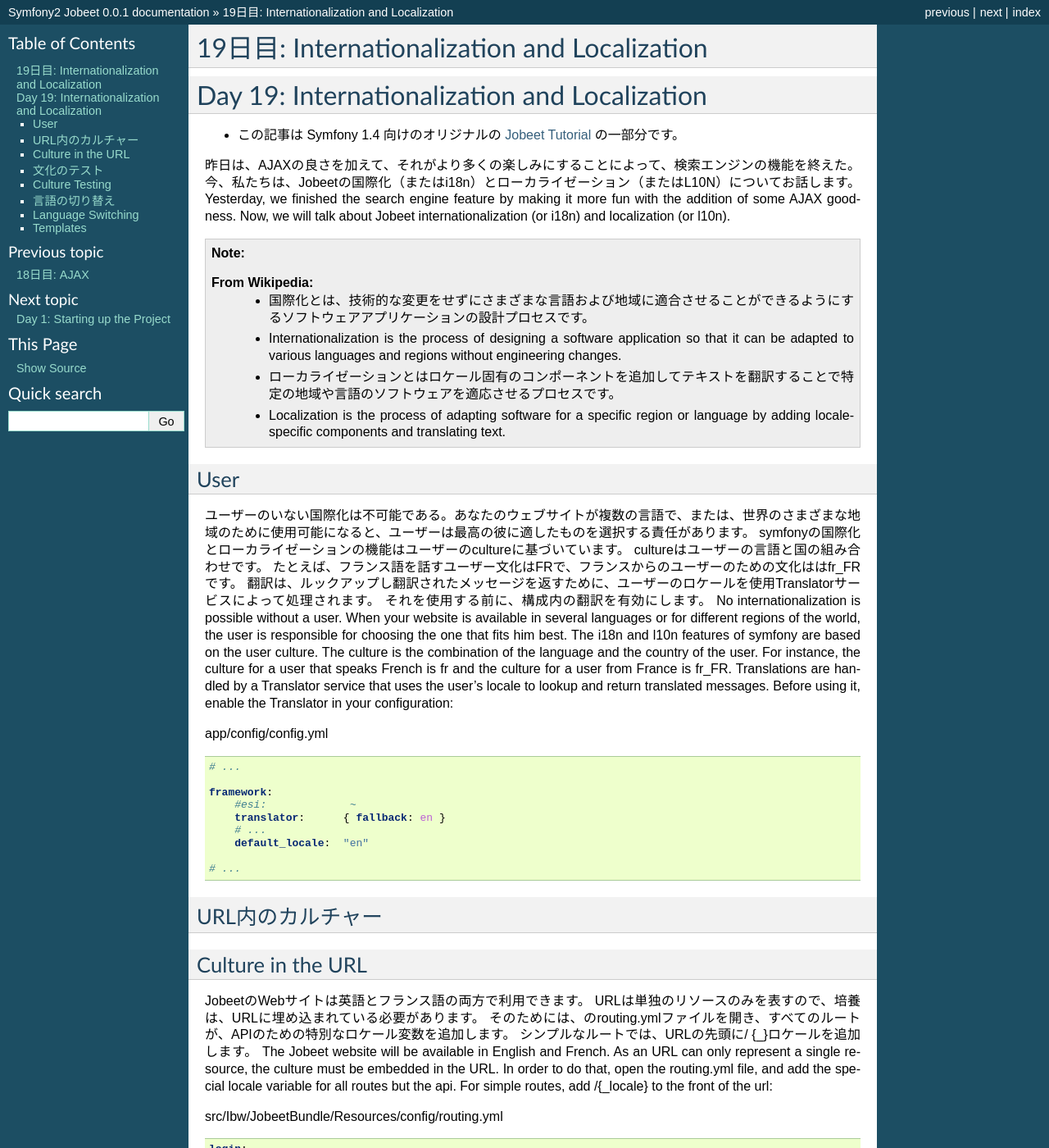
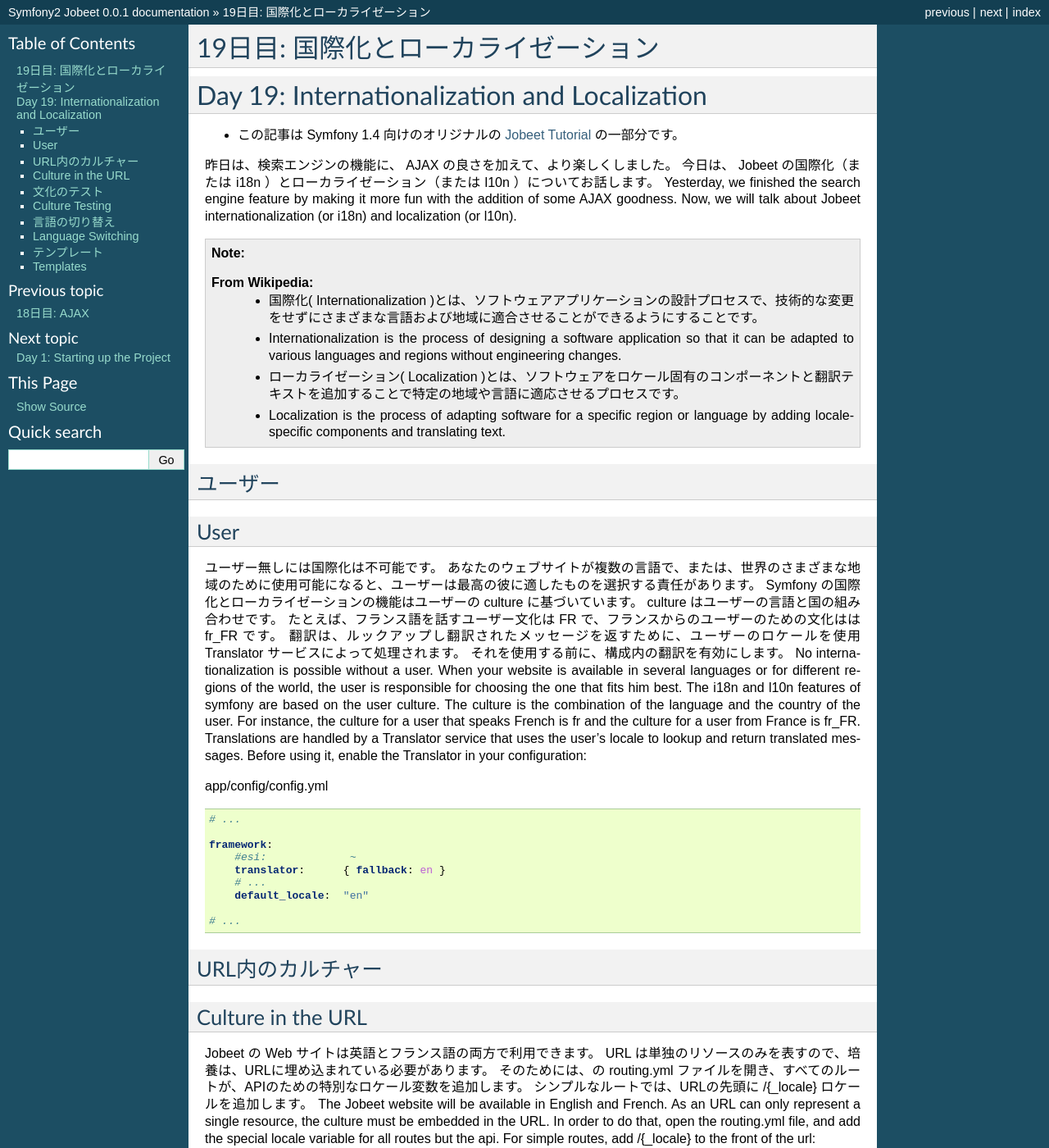
Before and after one commit to symfony-japan-old/symfony2-jobeet-ja, a Sphinx documentation site: the page built from source/day-19-internationalization-and-localization.rst, in a window 1280 px wide and 1400 px high. Shown: the whole window at 82% size. Built offline with Sphinx 7.4.7, drawn with Linux system fonts in a browser that asks for light colours; some of the changed text lies outside the part shown.

Commit message:
10/29 morning

```diff
--- a/source/day-19-internationalization-and-localization.rst
+++ b/source/day-19-internationalization-and-localization.rst
@@ -1,30 +1,33 @@
-19日目: Internationalization and Localization
-=============================================
+19日目: 国際化とローカライゼーション
+=============================
 Day 19: Internationalization and Localization
 =============================================
 
 .. include:: common/original.rst.inc
 
-昨日は、AJAXの良さを加えて、それがより多くの楽しみにすることによって、検索エンジンの機能を終えた。
-今、私たちは、Jobeetの国際化（またはi18n）とローカライゼーション（またはL10N）についてお話します。
+昨日は、検索エンジンの機能に、 AJAX の良さを加えて、より楽しくしました。
+今日は、 Jobeet の国際化（または i18n ）とローカライゼーション（または l10n ）についてお話します。
 Yesterday, we finished the search engine feature by making it more fun with the addition of some AJAX goodness.
 Now, we will talk about Jobeet internationalization (or i18n) and localization (or l10n).
 
 .. note::
 
    From Wikipedia:
-      * 国際化とは、技術的な変更をせずにさまざまな言語および地域に適合させることができるようにするソフトウェアアプリケーションの設計プロセスです。
+      * 国際化( Internationalization )とは、ソフトウェアアプリケーションの設計プロセスで、技術的な変更をせずにさまざまな言語および地域に適合させることができるようにすることです。
       * Internationalization is the process of designing a software application so that it can be adapted to various languages and regions without engineering changes.
-      * ローカライゼーションとはロケール固有のコンポーネントを追加してテキストを翻訳することで特定の地域や言語のソフトウェアを適応させるプロセスです。
+      * ローカライゼーション( Localization )とは、ソフトウェアをロケール固有のコンポーネントと翻訳テキストを追加することで特定の地域や言語に適応させるプロセスです。
       * Localization is the process of adapting software for a specific region or language by adding locale-specific components and translating text.
 
+ユーザー
+------
 User
 ----
 
-ユーザーのいない国際化は不可能である。あなたのウェブサイトが複数の言語で、または、世界のさまざまな地域のために使用可能になると、ユーザーは最高の彼に適したものを選択する責任があります。
-symfonyの国際化とローカライゼーションの機能はユーザーのcultureに基づいています。 cultureはユーザーの言語と国の組み合わせです。
-たとえば、フランス語を話すユーザー文化はFRで、フランスからのユーザーのための文化ははfr_FRです。
-翻訳は、ルックアップし翻訳されたメッセージを返すために、ユーザーのロケールを使用Translatorサービスによって処理されます。
+ユーザー無しには国際化は不可能です。
+あなたのウェブサイトが複数の言語で、または、世界のさまざまな地域のために使用可能になると、ユーザーは最高の彼に適したものを選択する責任があります。
+Symfony の国際化とローカライゼーションの機能はユーザーの culture に基づいています。 culture はユーザーの言語と国の組み合わせです。
+たとえば、フランス語を話すユーザー文化は FR で、フランスからのユーザーのための文化はは fr_FR です。
+翻訳は、ルックアップし翻訳されたメッセージを返すために、ユーザーのロケールを使用 Translator サービスによって処理されます。
 それを使用する前に、構成内の翻訳を有効にします。
 No internationalization is possible without a user.
 When your website is available in several languages or for different regions of the world, the user is responsible for choosing the one that fits him best.
@@ -53,10 +56,10 @@
 Culture in the URL
 ------------------
 
-JobeetのWebサイトは英語とフランス語の両方で利用できます。
-URLは単独のリソースのみを表すので、培養は、URLに埋め込まれている必要があります。
-そのためには、のrouting.ymlファイルを開き、すべてのルートが、APIのための特別なロケール変数を追加します。
-シンプルなルートでは、URLの先頭に/ {_}ロケールを追加します。
+Jobeet の Web サイトは英語とフランス語の両方で利用できます。
+URL は単独のリソースのみを表すので、培養は、URLに埋め込まれている必要があります。
+そのためには、の routing.yml ファイルを開き、すべてのルートが、APIのための特別なロケール変数を追加します。
+シンプルなルートでは、URLの先頭に /{_locale} ロケールを追加します。
 The Jobeet website will be available in English and French.
 As an URL can only represent a single resource, the culture must be embedded in the URL.
 In order to do that, open the routing.yml file, and add the special locale variable for all routes but the api.
@@ -104,7 +107,7 @@
        requirements:
            _locale: en|fr
 
-私たちは言語だけ多くのホームページをサポートする必要があるので（/ EN/、/ FR/、...）、デフォルトのホームページ（/）は、ユーザーのcultureに従って、適切なローカライズされたものにリダイレクトする必要があります。
+私たちは言語だけ多くのホームページをサポートする必要があるので（/en/, /fr/, …）、デフォルトのホームページ（ / ）は、ユーザーの culture に従って、適切なローカライズされたものにリダイレクトする必要があります。
 彼は初めて訪問するようになるので、ユーザーは、まだ文化を持っていない場合でも、優先文化は（私たちは、以前にそれを宣言したように、それはENになります）彼のために選択されます。
 だから先に行くと、あなたのためにそれを行うとともに、自分のホームページにルートを変更するために新しいルートを追加します。
 As we need as many homepages as languages we support (/en/, /fr/, …), the default homepage (/) must redirect to the appropriate localized one, according to the user culture.
@@ -127,7 +130,7 @@
        pattern:  /
        defaults: { _controller: "IbwJobeetBundle:Job:index" }
 
-の追加およびコントローラ内のこれら二つのルートの動作を変更してみましょう：
+コントローラ内のこれら二つのルートの動作を追加および変更してみましょう。：
 Let’s add and modify the behaviour of these two routes in the controller:
 
 src/Ibw/JobeetBundle/Controller/JobController.php
@@ -151,8 +154,8 @@
 
    // ...
 
-ユーザが自分いただけば文化を指定せずにJobeetのプラットフォームにアクセスする場合は//jobeet.local：（HTTP：//jobeet.local/app_dev.php）、
-彼は彼のhttp（のためにデフォルトで選択文化を持つホームページにリダイレクトされます/app_dev.php/en/）。
+ユーザが自分いただけば文化を指定せずにJobeetのプラットフォームにアクセスする場合は（http：//jobeet.local/app_dev.php）、
+彼は彼のためにデフォルトで選択文化を持つホームページにリダイレクトされます(http://jobeet.local/app_dev.php/en/)。
 If the user will access the Jobeet platform without specifying his preffered culture (http://jobeet.local/app_dev.php),
 he will be redirected to the homepage having the culture selected by default for him (http://jobeet.local/app_dev.php/en/).
 
@@ -573,21 +576,25 @@
 キャッシュをクリアすることを忘れないでください！
 Don’ forget to clear the cache!
 
+テンプレート
+---------
 Templates
 ---------
 
 国際化されたウェブサイトは、ユーザーインターフェイスが複数の言語に翻訳されることを意味します。
-私たちにとって、それは、英語デフォルトでは、とフランス語になります。テンプレートを翻訳するためには、小枝タグ{％トランス％}を使用します。
-symfonyがテンプレート、{％トランス％}タグが発見されるたびにレンダリングするとき、symfonyは現在のユーザーのculture用の翻訳を探します。
-翻訳が見つかった場合ではない場合には、フォールバックの値として返され翻訳されるはずの文字列を使用している。
-すべての翻訳は、そのはthesrc/ IBW/ JobeetBundle/リソース/翻訳/ディレクトリに配置され、カタログに格納されている。
-このために、私たちは標準で最も柔軟なものであるXLIFF形式を使用します。
-のテンプレートの内側{％トランス％}タグを追加することによって、翻訳を開始してみましょう：
+それは、私たちにとっては、デフォルトでは英語とフランス語になります。
+テンプレートを翻訳するためには、Twig タグ ``{% trans %}`` を使用します。
+symfony がテンプレートをレンダリングする際に ``{% trans %}`` タグが発見するたびに、 symfony は現在のユーザーの culture 用の翻訳を探します。
+翻訳が見つかった場合はそれが使用され、見つからなかった場合は、フォールバックの値として返され翻訳されるはずの文字列を使用している。
+すべての翻訳は、そのは src/Ibw/JobeetBundle/Resources/translations/ ディレクトリに配置され、カタログに格納されている。
+このために、私たちは標準で最も柔軟なものである XLIFF 形式を使用します。
+のテンプレートの内側 ``{% trans %}`` タグを追加することによって、翻訳を開始してみましょう：
 An internationalized website means that the user interface is translated into several language.
-For us, it will be english, by default, and french. In order to translate the templates, we will use the Twig tag {% trans %}.
+For us, it will be english, by default, and french.
+In order to translate the templates, we will use the Twig tag {% trans %}.
 When symfony renders a template, each time the {% trans %} tag is found, symfony looks for a translation for the current user’s culture.
 If the translation is found, it is used, if not, the string supposed to be translated is returned as a fallback value.
-All the translations are stored in a catalogue, that is located in thesrc/Ibw/JobeetBundle/Resources/translations/ directory.
+All the translations are stored in a catalogue, that is located in the src/Ibw/JobeetBundle/Resources/translations/ directory.
 For this, we will use the XLIFF format, which is a standard and the most flexible one.
 Let’s start translating by adding the {% trans %} tag inside the templates:
 
--- a/source/en/day-19-internationalization-and-localization.rst
+++ b/source/en/day-19-internationalization-and-localization.rst
@@ -531,7 +531,7 @@
 ---------
 
 An internationalized website means that the user interface is translated into several language. For us, it will be english, by default, and french. In order to translate the templates, we will use the Twig tag {% trans %}. When symfony renders a template, each time the {% trans %} tag is found, symfony looks for a translation for the current user’s culture. If the translation is found, it is used, if not, the string supposed to be translated is returned as a fallback value.
-All the translations are stored in a catalogue, that is located in thesrc/Ibw/JobeetBundle/Resources/translations/ directory. For this, we will use the XLIFF format, which is a standard and the most flexible one.
+All the translations are stored in a catalogue, that is located in the src/Ibw/JobeetBundle/Resources/translations/ directory. For this, we will use the XLIFF format, which is a standard and the most flexible one.
 Let’s start translating by adding the {% trans %} tag inside the templates:
 
 src/Ibw/JobeetBundle/Resources/views/layout.php
```
